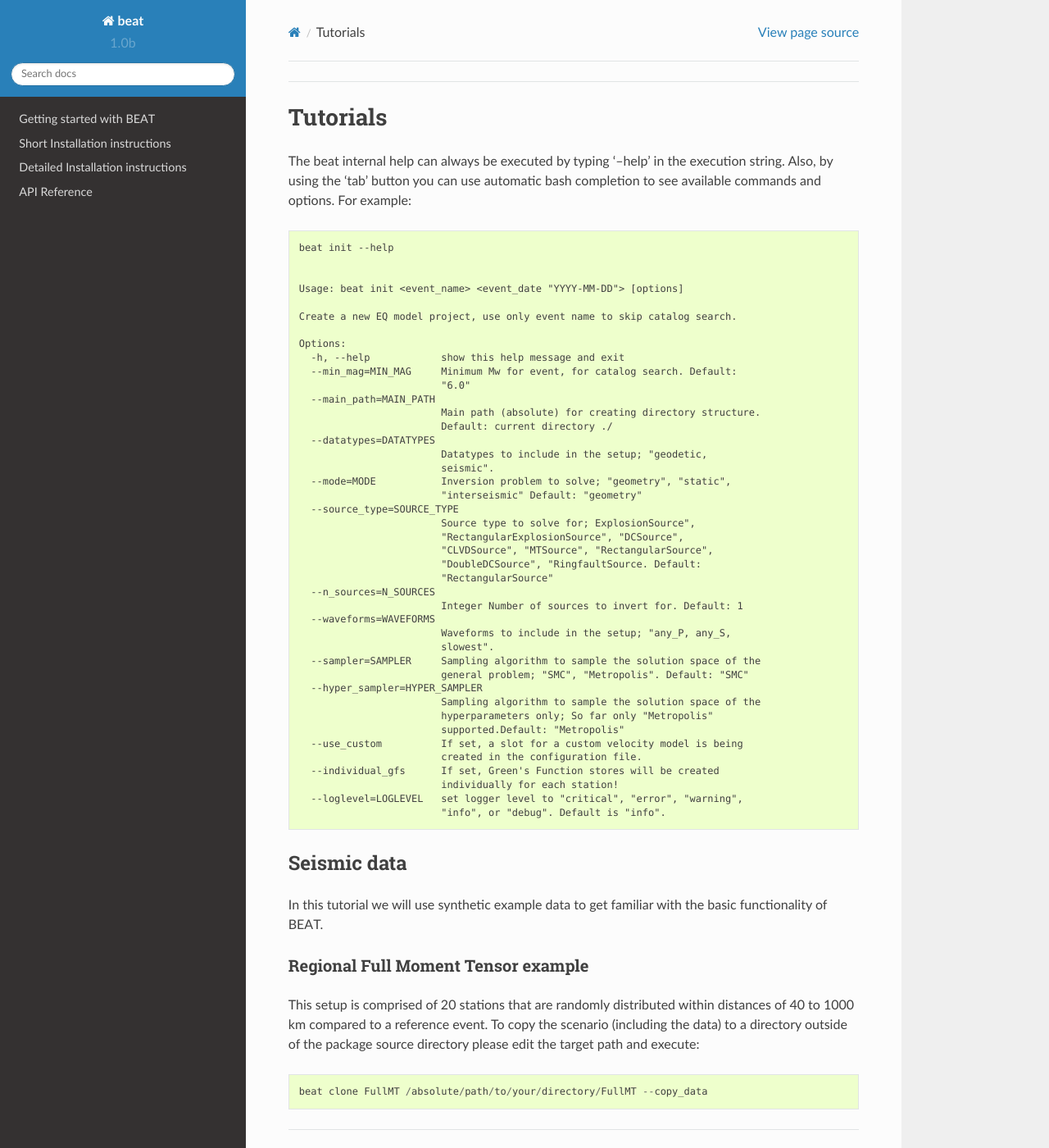
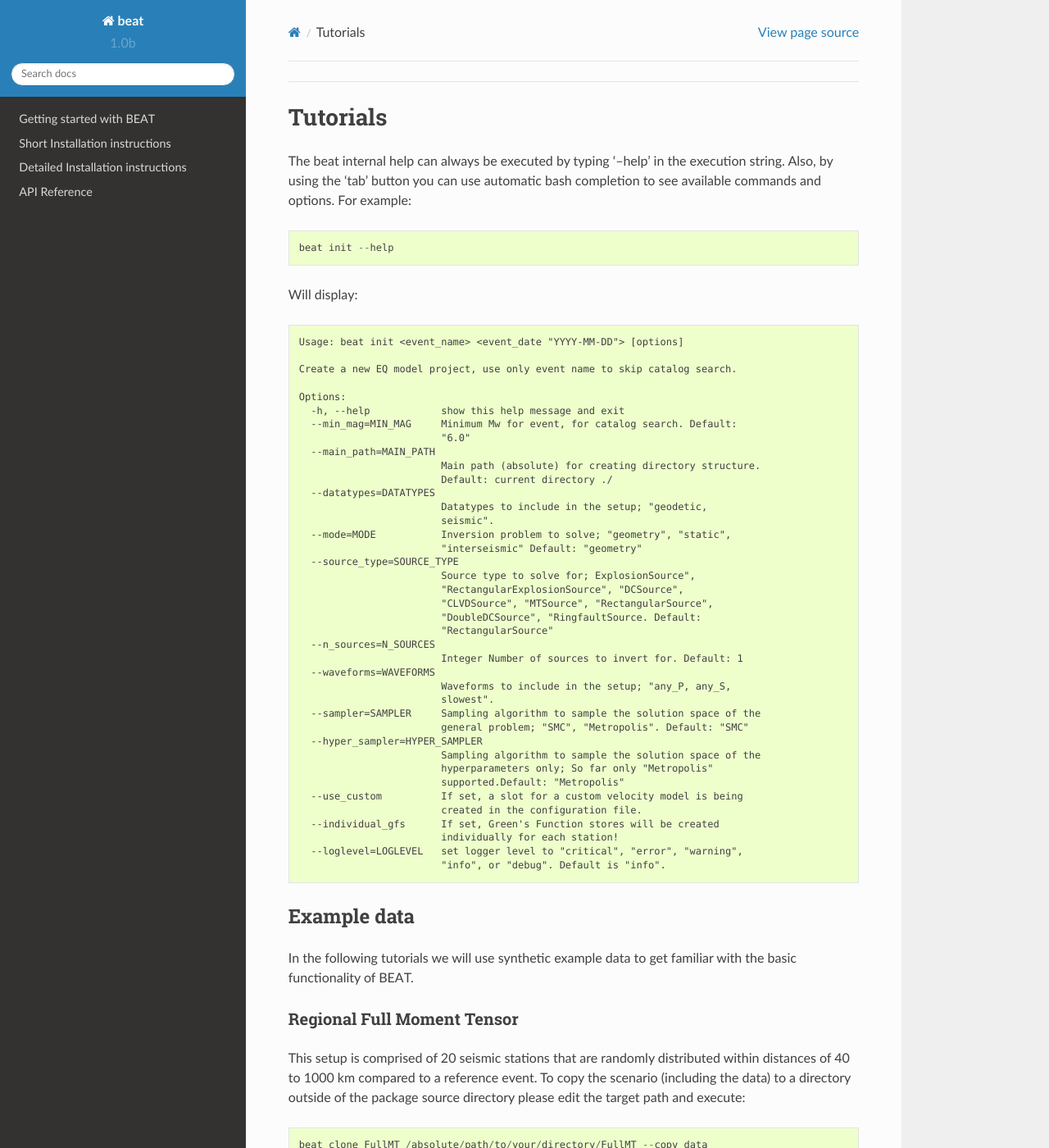
Before and after one commit to hvasbath/beat, a Sphinx documentation site: the page built from docs/tutorials.rst, in a window 1280 px wide and 1400 px high. Shown: the whole window at 82% size. Built offline with Sphinx 7.4.7 and the Read the Docs theme 2.0.0, drawn with Linux system fonts in a browser that asks for light colours; pages that are not in the unit, such as notebooks, are missing from menus.

```diff
--- a/docs/tutorials.rst
+++ b/docs/tutorials.rst
@@ -11,6 +11,7 @@
 
     beat init --help
 
+Will display::
 
     Usage: beat init <event_name> <event_date "YYYY-MM-DD"> [options]
 
@@ -54,14 +55,14 @@
 
 
 
-Seismic data
+Example data
 ------------
-In this tutorial we will use synthetic example data to get familiar with the basic functionality of BEAT.
+In the following tutorials we will use synthetic example data to get familiar with the basic functionality of BEAT.
 
 
-Regional Full Moment Tensor example
-^^^^^^^^^^^^^^^^^^^^^^^^^^^^^^^^^^^
-This setup is comprised of 20 stations that are randomly distributed within distances of 40 to 1000 km compared to a reference event.
+Regional Full Moment Tensor
+^^^^^^^^^^^^^^^^^^^^^^^^^^^
+This setup is comprised of 20 seismic stations that are randomly distributed within distances of 40 to 1000 km compared to a reference event.
 To copy the scenario (including the data) to a directory outside of the package source directory please edit the target path and execute::
 
     beat clone FullMT /absolute/path/to/your/directory/FullMT --copy_data
```
Also changed, not shown: 1 other file.
